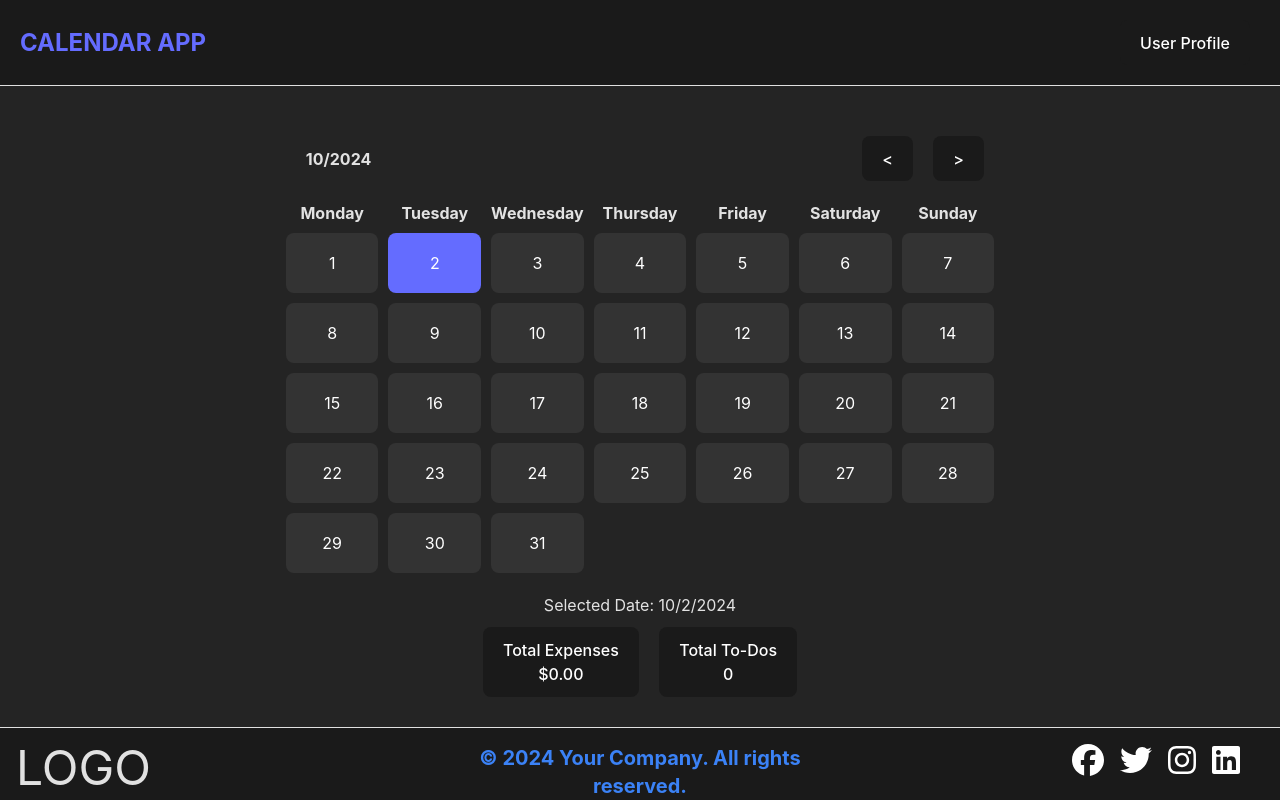
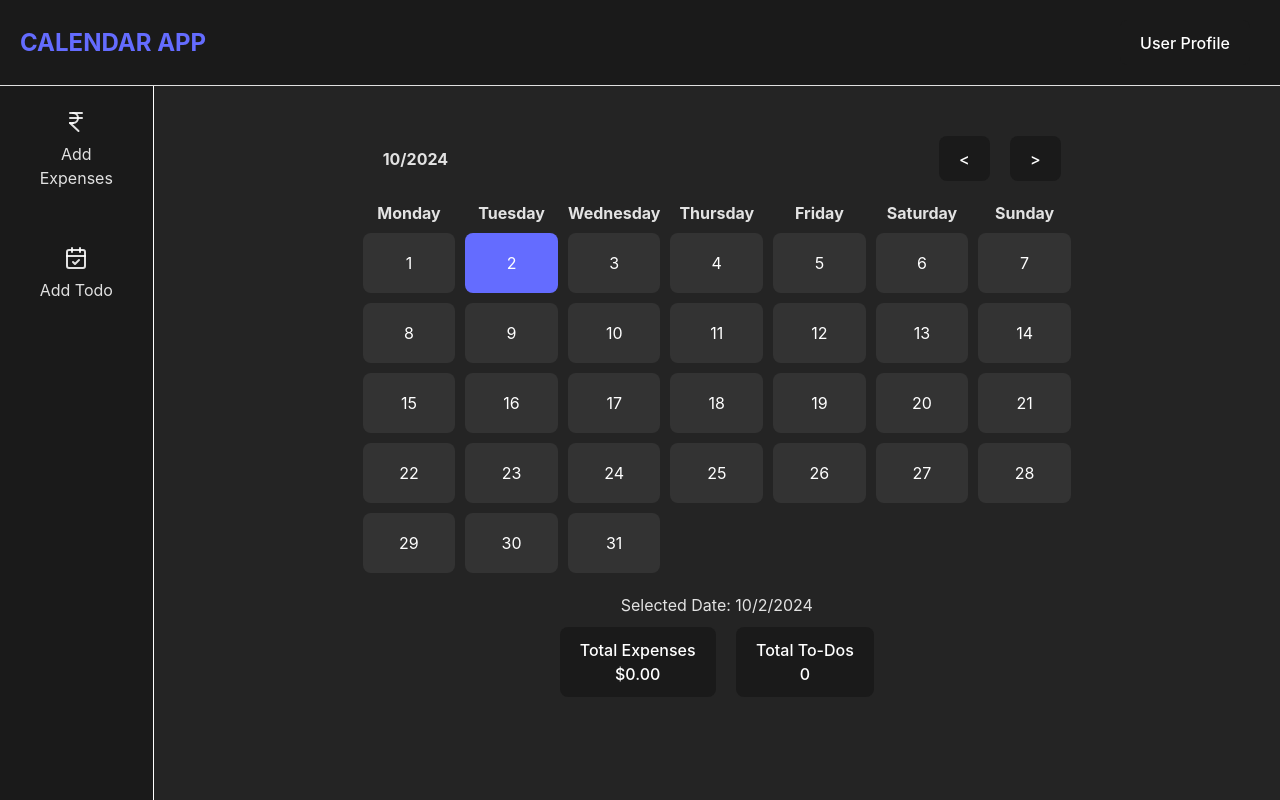
Before and after one commit to divyansh-2005/my-calendar-app, a React (Vite) app in the folder FRONTEND/: page / in a window 1280 px wide. Shown: the top 800 px of the page. Built offline with nearby package versions, Linux system fonts and the light colour scheme; no server answers.

Commit message:
added sidebar

```diff
--- a/FRONTEND/package.json
+++ b/FRONTEND/package.json
@@ -14,6 +14,7 @@
     "@fortawesome/react-fontawesome": "^0.2.2",
     "axios": "^1.7.2",
     "jwt-decode": "^4.0.0",
+    "lucide-react": "^0.447.0",
     "react": "^18.3.1",
     "react-dom": "^18.3.1",
     "react-router-dom": "^6.24.1"
--- a/FRONTEND/src/components/ExpenseBox.jsx
+++ b/FRONTEND/src/components/ExpenseBox.jsx
@@ -22,12 +22,9 @@ const ExpenseBox = ({ selectedDate, totalExpense, setTotalExpense }) => {
     }
   }, [selectedDate, setTotalExpense]);
 
-  const handleClick = () => {
-    navigate(`/expenses?date=${selectedDate.toISOString().substr(0, 10)}`);
-  };
 
   return (
-    <div className="expense-box" onClick={handleClick}>
+    <div className="expense-box">
       <h3>Total Expenses</h3>
       <p>${totalExpense.toFixed(2)}</p>
     </div>
--- /dev/null
+++ b/FRONTEND/src/components/Sidebar.jsx
@@ -0,0 +1,23 @@
+import { CalendarCheck, IndianRupee } from "lucide-react";
+import React from "react";
+
+export const Sidebar = ({ onAddExpense, onAddTodo }) => {
+  return (
+    <div className="relative w-[12vw] bg-[#1a1a1a] h-screen border-r border-white p-2 space-y-6">
+      <div
+        className="w-full p-4 flex flex-col justify-center items-center gap-2 rounded-md hover:bg-[#292929] cursor-pointer"
+        onClick={onAddExpense}
+      >
+        <IndianRupee />
+        <p>Add Expenses</p>
+      </div>
+      <div
+        className="w-full p-4 flex flex-col justify-center items-center gap-2 rounded-md hover:bg-[#292929] cursor-pointer"
+        onClick={onAddTodo}
+      >
+        <CalendarCheck />
+        <p>Add Todo</p>
+      </div>
+    </div>
+  );
+};
--- a/FRONTEND/src/components/ToDoBox.jsx
+++ b/FRONTEND/src/components/ToDoBox.jsx
@@ -22,12 +22,9 @@ const ToDoBox = ({ selectedDate }) => {
     }
   }, [selectedDate]);
 
-  const handleClick = () => {
-    navigate(`/todos?date=${selectedDate.toISOString().substr(0, 10)}`);
-  };
 
   return (
-    <div className="todo-box" onClick={handleClick}>
+    <div className="todo-box">
       <h3>Total To-Dos</h3>
       <p>{totalTodos}</p>
     </div>
--- a/FRONTEND/src/pages/Homepage.jsx
+++ b/FRONTEND/src/pages/Homepage.jsx
@@ -1,11 +1,17 @@
-import React from 'react';
-import '../styles/HomePage.css';
-import { useNavigate } from 'react-router-dom';
-import Calendar from '../components/Calendar';
-import ExpenseBox from '../components/ExpenseBox';
-import ToDoBox from '../components/ToDoBox';
+import React from "react";
+import "../styles/HomePage.css";
+import { useNavigate } from "react-router-dom";
+import Calendar from "../components/Calendar";
+import ExpenseBox from "../components/ExpenseBox";
+import ToDoBox from "../components/ToDoBox";
+import { Sidebar } from "../components/Sidebar";
 
-const HomePage = ({ selectedDate, totalExpense, onDateClick, setTotalExpense }) => {
+const HomePage = ({
+  selectedDate,
+  totalExpense,
+  onDateClick,
+  setTotalExpense,
+}) => {
   const navigate = useNavigate();
 
   const handleExpenseBoxClick = () => {
@@ -13,13 +19,37 @@ const HomePage = ({ selectedDate, totalExpense, onDateClick, setTotalExpense })
     navigate(`/expenses?date=${dateStr}`);
   };
 
+  const handleAddExpense = () => {
+    const dateStr = selectedDate.toISOString().substr(0, 10);
+    navigate(`/expenses?date=${dateStr}`);
+  };
+
+  const handleAddTodo = () => {
+    const dateStr = selectedDate.toISOString().substr(0, 10);
+    navigate(`/todos?date=${dateStr}`);
+  };
+
   return (
-    <div className="home-page">
-      <Calendar onDateClick={onDateClick} />
-      <h2>Selected Date: {selectedDate ? selectedDate.toLocaleDateString() : 'None'}</h2>
-      <div className='flex flex-col lg:flex-row'>
-      <ExpenseBox selectedDate={selectedDate} totalExpense={totalExpense} setTotalExpense={setTotalExpense} onClick={handleExpenseBoxClick} />
-      <ToDoBox selectedDate={selectedDate} />
+    <div className="flex items-start justify-start w-full">
+      <Sidebar
+        onAddExpense={handleAddExpense}
+        onAddTodo={handleAddTodo}
+      />
+      <div className="home-page flex-1">
+        <Calendar onDateClick={onDateClick} />
+        <h2>
+          Selected Date:{" "}
+          {selectedDate ? selectedDate.toLocaleDateString() : "None"}
+        </h2>
+        <div className="flex flex-col lg:flex-row">
+          <ExpenseBox
+            selectedDate={selectedDate}
+            totalExpense={totalExpense}
+            setTotalExpense={setTotalExpense}
+            onClick={handleExpenseBoxClick}
+          />
+          <ToDoBox selectedDate={selectedDate} />
+        </div>
       </div>
     </div>
   );
--- a/FRONTEND/src/styles/ExpenseBox.css
+++ b/FRONTEND/src/styles/ExpenseBox.css
@@ -5,7 +5,6 @@
   color: #fff;
   border: 1px solid transparent;
   border-radius: 8px;
-  cursor: pointer;
   font-size: 1em;
   font-weight: 500;
   font-family: inherit;
--- a/FRONTEND/src/styles/ToDoBox.css
+++ b/FRONTEND/src/styles/ToDoBox.css
@@ -5,7 +5,6 @@
     color: #fff;
     border: 1px solid transparent;
     border-radius: 8px;
-    cursor: pointer;
     font-size: 1em;
     font-weight: 500;
     font-family: inherit;
```
Also changed, not shown: 1 other file (tests, documents, lock files or other folders).
